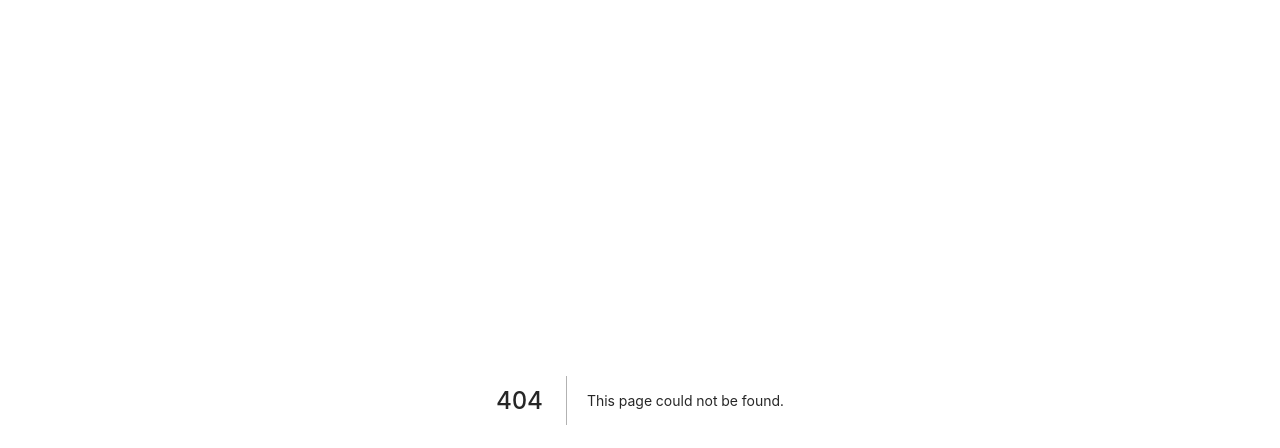
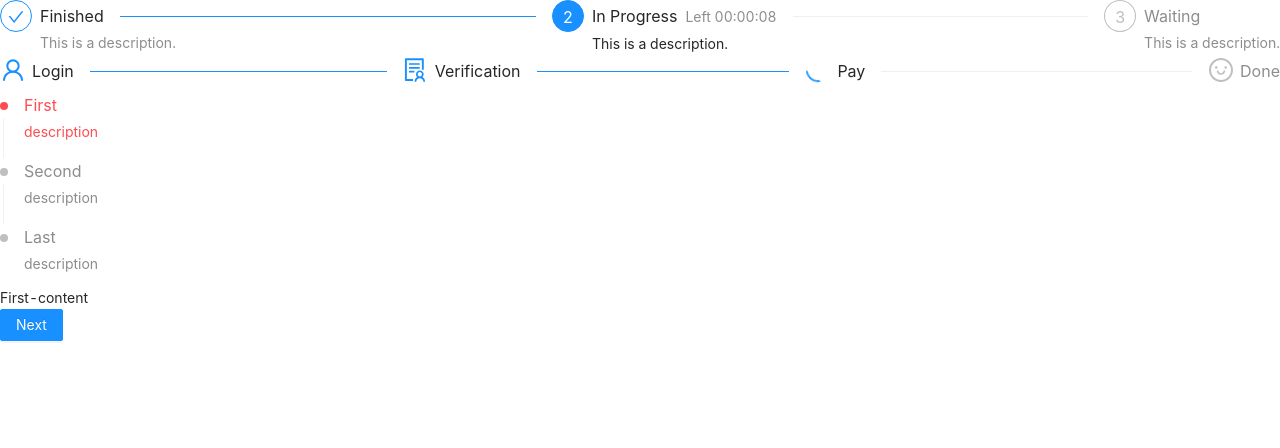
Before and after one commit to talhajubaer018/antdesign, a Next.js app: page /steps in a window 1280 px wide. Before the commit this address had no page. Shown: the top 448 px of the page. Built offline with nearby package versions, Linux system fonts and the light colour scheme.

Commit message:
steps added

```diff
--- /dev/null
+++ b/pages/steps.js
@@ -0,0 +1,85 @@
+import { Button, message, Steps } from "antd";
+import React, { useState } from "react";
+import { LoadingOutlined, SmileOutlined, SolutionOutlined, UserOutlined } from "@ant-design/icons";
+
+const StepsAD = () => {
+  const [current, setCurrent] = useState(0);
+  const steps = [
+    {
+      title: "First",
+      content: "First-content",
+      description: 'description'
+    },
+    {
+      title: "Second",
+      content: "Second-content",
+      description: 'description'
+    },
+    {
+      title: "Last",
+      content: "Last-content",
+      description: 'description'
+    },
+  ];
+  const { Step } = Steps;
+
+  const next = () => {
+    setCurrent(current + 1);
+  };
+
+  const prev = () => {
+    setCurrent(current - 1);
+  };
+  const onChange = (value) => {
+    console.log('onChange:', current);
+    setCurrent(value);
+  };
+  return (
+    <div>
+      <Steps current={1}>
+        <Step title="Finished" description="This is a description." />
+        <Step title="In Progress" subTitle="Left 00:00:08" description="This is a description." />
+        <Step title="Waiting" description="This is a description." />
+      </Steps>
+      <Steps>
+        <Step status="finish" title="Login" icon={<UserOutlined />} />
+        <Step status="finish" title="Verification" icon={<SolutionOutlined />} />
+        <Step status="process" title="Pay" icon={<LoadingOutlined />} />
+        <Step status="wait" title="Done" icon={<SmileOutlined />} />
+      </Steps>
+
+      <div>
+        <Steps labelPlacement="vertical" onChange={onChange} progressDot  status="error" direction="vertical" current={current}>
+          {steps.map((item) => (
+            <Step key={item.title} title={item.title} description={item.description} />
+          ))}
+        </Steps>
+        <div className="steps-content">{steps[current].content}</div>
+        <div className="steps-action">
+          {current < steps.length - 1 && (
+            <Button type="primary" onClick={() => next()}>
+              Next
+            </Button>
+          )}
+          {current === steps.length - 1 && (
+            <Button type="primary" onClick={() => message.success("Processing complete!")}>
+              Done
+            </Button>
+          )}
+          {current > 0 && (
+            <Button
+              style={{
+                margin: "0 8px",
+              }}
+              onClick={() => prev()}
+            >
+              Previous
+            </Button>
+          )}
+        </div>
+      </div>
+    </div>
+  );
+};
+
+export default StepsAD;
```
